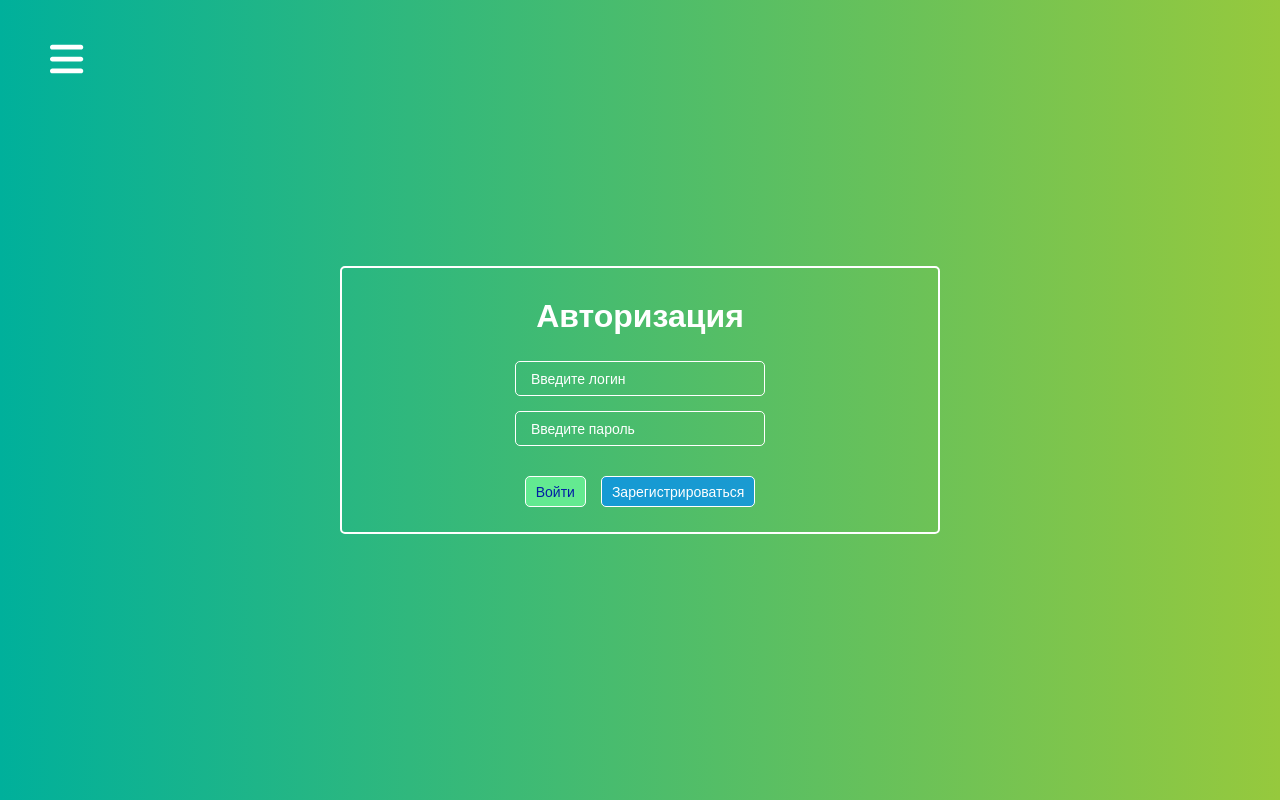
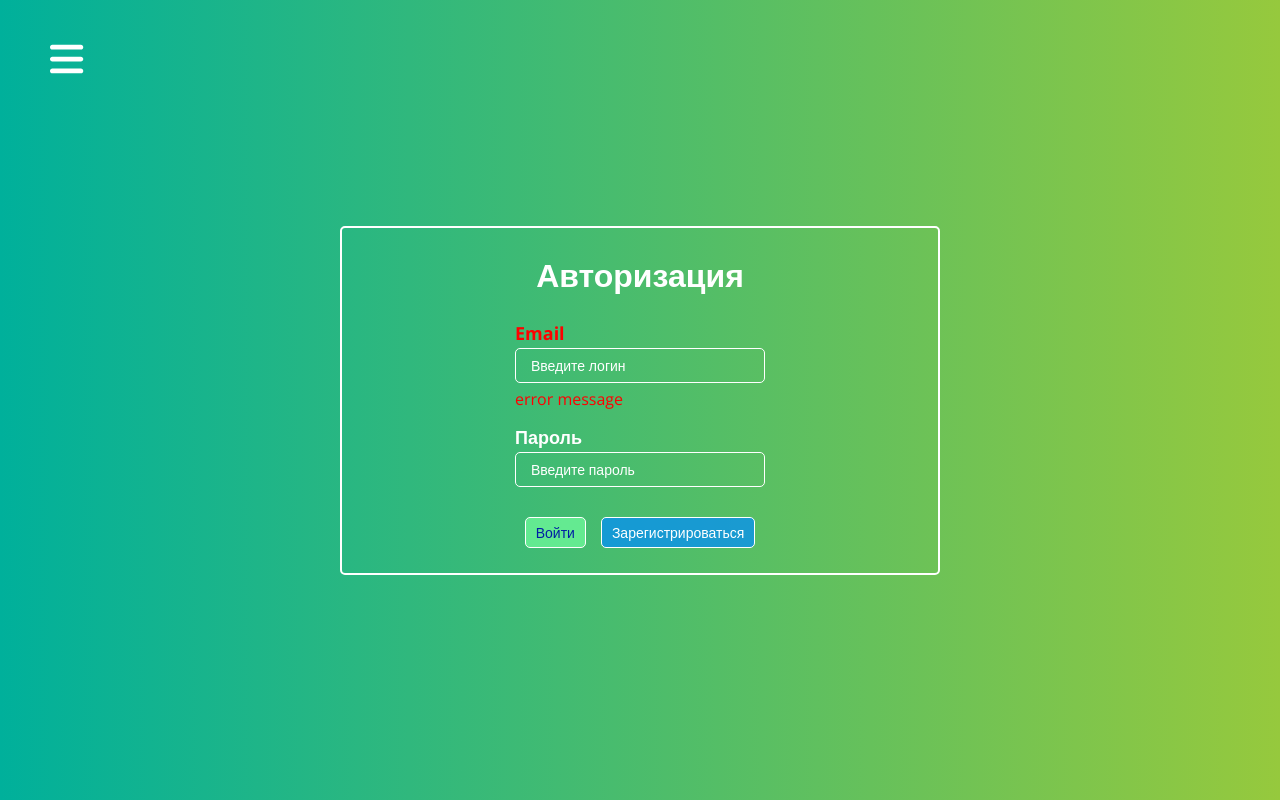
Before and after one commit to Aleksandr-Glebik/react-quiz-fc, a React (Create React App) app: page /auth in a window 1280 px wide. Built offline with nearby package versions, Linux system fonts and the light colour scheme.

Commit message:
feat: add comp Input and add him for Auth

```diff
--- /dev/null
+++ b/src/components/ActiveQuiz/UI/Input/Input.module.scss
@@ -0,0 +1,67 @@
+.inputContainer {
+    margin-bottom: 15px;
+}
+
+.label {
+    margin-bottom: 3px;
+    padding: 0;
+    display: block;
+    font-weight: bold;
+    font-family: 'Open Sans', sans-serif;
+    font-size: 18px;
+    color: #fff;
+}
+
+.input {
+    display: block;
+    box-sizing: border-box;
+    outline: none;
+    border:none;
+    background-image:none;
+    background-color:transparent;
+    -webkit-box-shadow: none;
+    -moz-box-shadow: none;
+    box-shadow: none;
+    transition: all ease-in-out 0.35s;
+}
+
+.inputAuth {
+    width: 250px;
+    padding: 7px 15px;
+    border: 1px solid #fff;
+    border-radius: 5px;
+    font-family: 'Open Sans', sans-serif;
+    font-size: 14px;
+    color: #fff;
+
+    &::placeholder {
+        font-family: 'Open Sans', sans-serif;
+        font-size: 14px;
+        color: #fff;
+      }
+
+    &:hover {
+        background: rgba(255, 255, 255, 0.2);
+    }
+    &:focus {
+        background: rgba(255, 255, 255, 0.2);
+        border: 1px solid rgba(0, 140, 255, 0.7);
+    }
+    &:active {
+        background: rgba(255, 255, 255, 0.2);
+        border: 1px solid rgba(128, 253, 119);
+    }
+}
+
+.errorValidate {
+    color: red;
+    font-family: 'Open Sans', sans-serif;
+    font-size: 16px;
+    font-weight: 400;
+    display: inline-block;
+    margin-top: 5px;
+}
+
+.invalid {
+    color: red;
+}
--- /dev/null
+++ b/src/components/ActiveQuiz/UI/Input/Input.tsx
@@ -0,0 +1,73 @@
+import React from 'react'
+import styles from './Input.module.scss'
+import clsx from 'clsx'
+
+interface inputType {
+    inputType?: string
+    placeholder?: string
+    addStyles?: string
+    label?: string
+    value?: string
+    errorMessage?: string
+    onChange?: () => void
+}
+
+// const isInvalid = ({
+//     valid,
+//     touched,
+//     shouldValidate
+// }) => {
+//     return !valid && shouldValidate && touched
+// }
+
+const Input: React.FC<inputType> = ({
+    inputType,
+    placeholder,
+    addStyles,
+    label,
+    value,
+    onChange,
+    errorMessage
+}) => {
+  const htmlFor = `${inputType}-${Math.random()}`
+
+  return (
+    <div className={styles.inputContainer}>
+        <label
+          htmlFor={htmlFor}
+          className={clsx(
+            styles.label,
+            errorMessage ? styles.invalid : ''
+          )}
+        >
+            {label}
+        </label>
+        <input
+          id={htmlFor}
+          type={inputType ? inputType : 'text'}
+          placeholder={placeholder}
+          className={clsx(
+            styles.input,
+            addStyles ? styles[addStyles] : ''
+            )}
+          value={value}
+          onChange={onChange}
+        />
+        {
+            errorMessage && <span className={styles.errorValidate}>
+                    {errorMessage}
+            </span>
+        }
+        {/* {
+          isInvalid()
+            ? (<span className={styles.errorValidate}>
+                {errorMessage || 'Ввудите верное значение'}
+              </span>)
+            : null
+        } */}
+
+    </div>
+  )
+}
+
+export default Input
--- a/src/pages/Auth/Auth.tsx
+++ b/src/pages/Auth/Auth.tsx
@@ -1,7 +1,7 @@
 import React from 'react'
-import clsx from 'clsx'
 import styles from './Auth.module.scss'
 import Button from '../../components/ActiveQuiz/UI/Button/Button'
+import Input from '../../components/ActiveQuiz/UI/Input/Input'
 
 const Auth = () => {
   const submitHandler = (event: any) => {
@@ -17,15 +17,19 @@ const Auth = () => {
           className={styles.form}
           onSubmit={event => submitHandler(event)}
         >
-          <input
-            type='text'
+          <Input
+            inputType='text'
             placeholder='Введите логин'
-            className={clsx(styles.input)}
+            addStyles='inputAuth'
+            label='Email'
+            errorMessage='error message'
           />
-          <input
-            type='password'
+          <Input
+            inputType='password'
             placeholder='Введите пароль'
-            className={clsx(styles.input)}
+            addStyles='inputAuth'
+            label='Пароль'
+            // errorMessage='error message'
           />
           <div className={styles.btnContainer}>
             <Button
```
